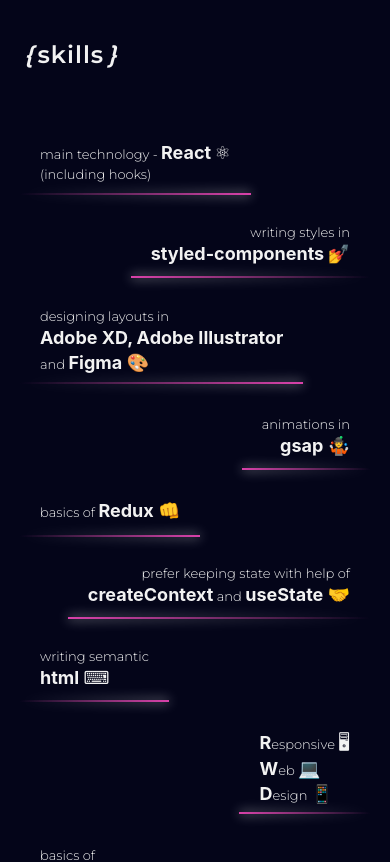
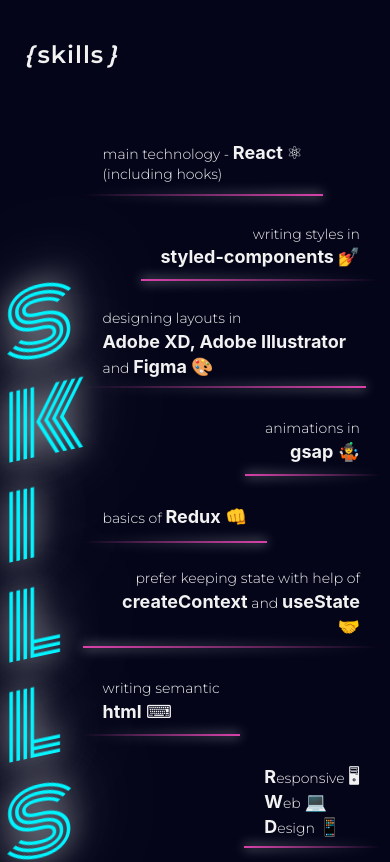
Before and after one commit to mikulskee/codeverse, a React (Create React App) app: page / in a window 390 px wide. Shown: the part 1700-2562 px from the top of the page. Built offline with nearby package versions, Linux system fonts and the light colour scheme; a web font is replaced by a local one.

Commit message:
changed neon sign in skills design for mobile

```diff
--- a/src/components/AboutMe.js
+++ b/src/components/AboutMe.js
@@ -151,7 +151,7 @@
       background-size: 95%;
       background-position: 640% 166%;
     }
-  }
+
 `;
 
 const Photos = styled.div`
--- a/src/components/Skills.js
+++ b/src/components/Skills.js
@@ -29,11 +29,12 @@
 
 const SkillsDescription = styled.ul`
   list-style: none;
-  margin: 50px auto 0;
+  margin: 50px -10px 0 auto;
   display: flex;
   flex-direction: column;
   align-items: flex-start;
   padding-bottom: 50px;
+  width: 85%;
   @media only screen and (orientation: landscape) {
     width: 80vw;
   }
@@ -42,6 +43,7 @@
   }
   @media only screen and (min-width: 1024px) {
     width: 70vw;
+    margin: 50px auto 0;
   }
   @media only screen and (min-width: 1280px) {
     width: 820px;
@@ -83,15 +85,21 @@
     color: #f2f2f2;
     font-family: "Montserrat", sans-serif;
     font-weight: 300;
-    font-size: 13px;
+    font-size: 12px;
     margin: 20px;
     line-height: 1.4;
+    @media only screen and (min-width: 375px) {
+      font-size: 14px;
+    }
     @media only screen and (min-width: 768px) {
       font-size: 16px;
     }
     strong,
     span {
-      font-size: 18px;
+      font-size: 16px;
+      @media only screen and (min-width: 375px) {
+        font-size: 18px;
+      }
       @media only screen and (min-width: 768px) {
         font-size: 20px;
       }
@@ -110,13 +118,12 @@
 `;
 
 const NeonSign = styled.div`
-  display: none;
   position: absolute;
   transform: skewY(-12deg) translate(0%, -50%);
   top: 50%;
   left: 5px;
-  @media only screen and (min-width: 1024px) {
-    display: block;
+  @media only screen and (min-width: 1366px) {
+    left: 20px;
   }
 
   h4 {
@@ -128,14 +135,32 @@
     }
   }
   span {
-    height: 130px;
+    height: 100px;
+    @media only screen and (orientation: landscape) {
+      height: 130px;
+    }
+    @media only screen and (min-width: 1024px) {
+      height: 150px;
+    }
+    @media only screen and (min-width: 1366px) {
+      height: 165px;
+    }
   }
   h4,
   span {
     font-weight: 400;
     font-family: "Monoton";
     color: #00f4ff;
-    font-size: 150px;
+    font-size: 100px;
+    @media only screen and (orientation: landscape) {
+      font-size: 130px;
+    }
+    @media only screen and (min-width: 1024px) {
+      font-size: 150px;
+    }
+    @media only screen and (min-width: 1366px) {
+      font-size: 165px;
+    }
   }
 
   span {
@@ -292,7 +317,7 @@
 
     const flickerLetter = letter =>
       `<span style="animation: text-flicker-in-glow ${Math.random() *
-        2}s linear both ">${letter}</span>`;
+        3}s linear both ">${letter}</span>`;
 
     const flickerText = text =>
       text
```
